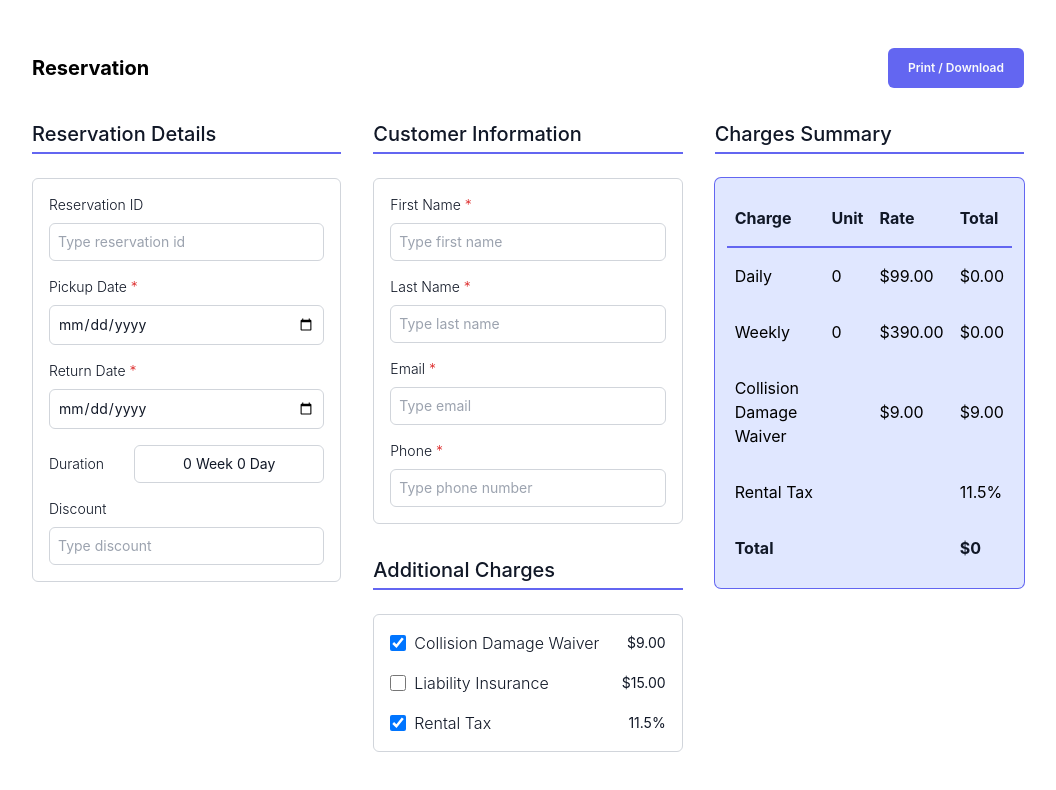
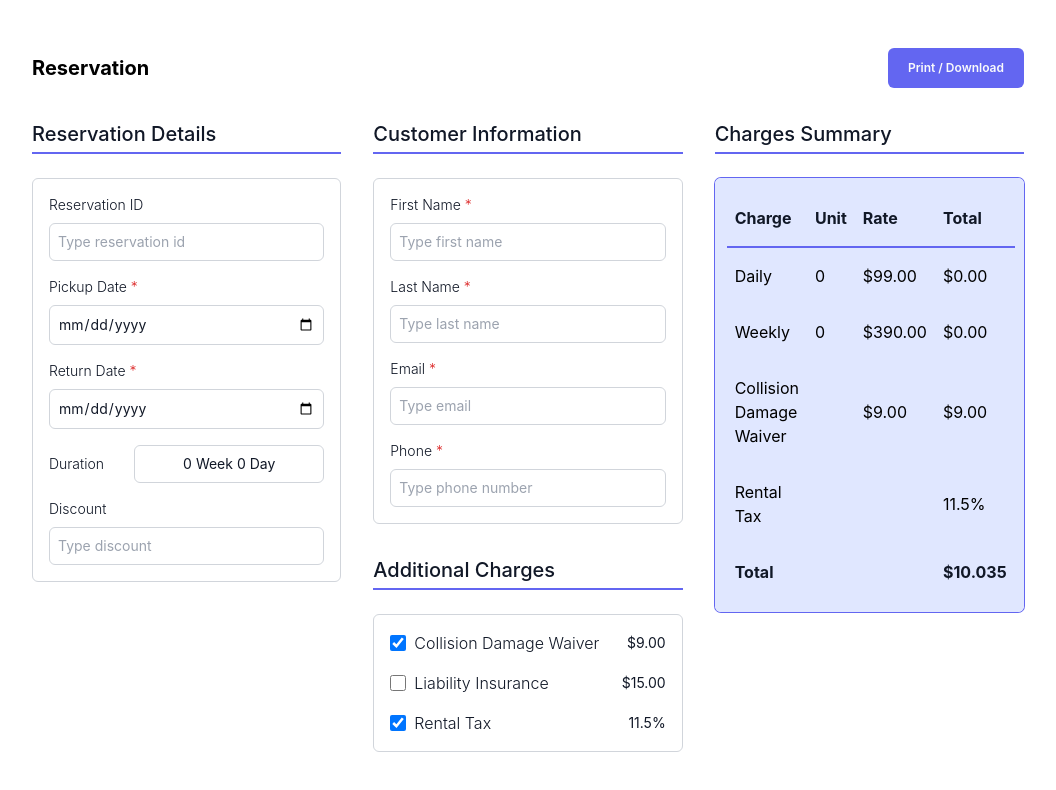
Before and after one commit to sabbirhossainc/invoice-app, a React (Vite) app: page / in a window 1280 px wide. Both pictures are taken after a click on the checkbox 510 px from the left and 723 px from the top of the page. Shown: the top 790 px of the page, without its empty margins (112-1168 px from the left). Built offline with nearby package versions, Linux system fonts and the light colour scheme; no server answers.

Commit message:
Add summaryComp

```diff
--- a/src/tabular/summary.jsx
+++ b/src/tabular/summary.jsx
@@ -3,17 +3,19 @@ const summary = (props) => {
   let totalWeeksRate = props.weeks * 390;
   let collisionRate = 0;
   let liabilityRate = 0;
-  let rentalRate = "";
+  let rentalRate = 0;
 
-  if (props.collisionState) {
+  if (props.collisionState === true) {
    collisionRate = 9;
-  } if (props.liabilityState) {
+  } if (props.liabilityState === true) {
     liabilityRate = 15;
-  } if (props.rentalState) {
-   rentalRate = '11.5%';
+  } if (props.rentalState === true) {
+   rentalRate = 11.5;
   }
 
-  let total = totalDaysRate+totalWeeksRate;
+  let withRentalRate = (totalDaysRate+totalWeeksRate+collisionRate+liabilityRate)*(rentalRate/100);
+
+  let total = totalDaysRate+totalWeeksRate+collisionRate+liabilityRate+withRentalRate;
 
 
 
@@ -69,7 +71,7 @@ const summary = (props) => {
               <td className="px-2 py-4">Rental Tax</td>
               <td></td>
               <td></td>
-              <td className="px-2 py-4">{rentalRate}</td>
+              <td className="px-2 py-4">{rentalRate}%</td>
             </tr>
           </tbody>
           <thead className="">
```
